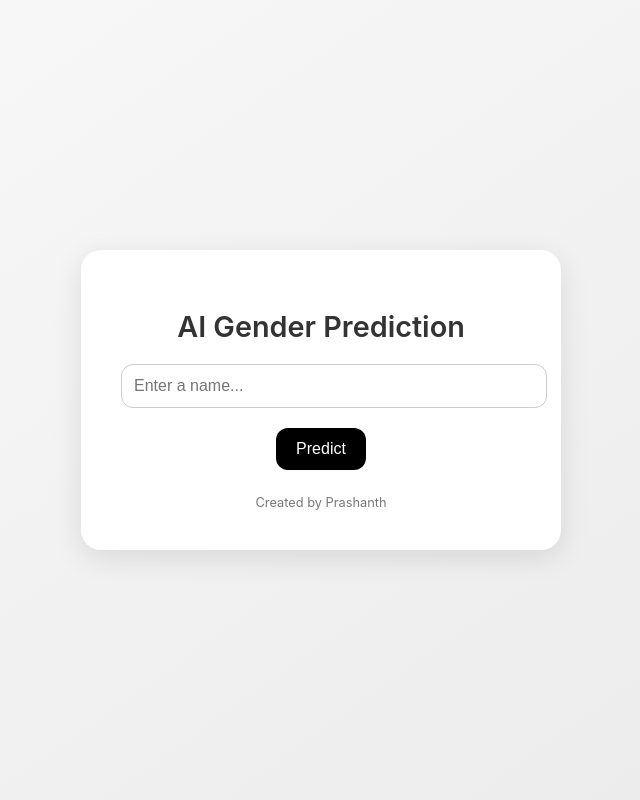
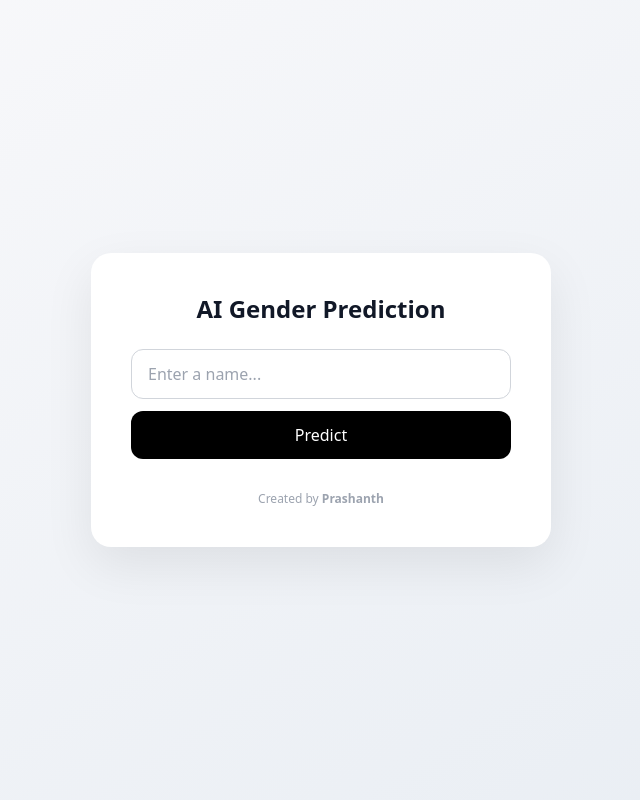
Before and after one commit to BRAINIAC3895/Gender-Prediction-V2, a Python web app: template templates/index.html in a window 1280 px wide. Shown: the whole page, without its empty margins (319-959 px from the left). Run offline with Jinja, Linux system fonts and the light colour scheme; the template is opened without the code that fills it, so the values that code supplies are empty; some libraries are stand-ins or nearby versions.

Commit message:
Update index.html

```diff
--- a/templates/index.html
+++ b/templates/index.html
@@ -1,121 +1,102 @@
 <!DOCTYPE html>
 <html lang="en">
 <head>
-  <meta charset="UTF-8">
+  <meta charset="UTF-8" />
   <title>AI Gender Prediction</title>
+  <script src="https://cdn.tailwindcss.com"></script>
   <style>
-    body {
-      margin: 0;
-      height: 100vh;
-      display: flex;
-      justify-content: center;
-      align-items: center;
-      background: linear-gradient(145deg, #f9f9f9, #eaeaea);
-      font-family: -apple-system, BlinkMacSystemFont, "Segoe UI", Roboto, sans-serif;
-      color: #111;
+    body { background: linear-gradient(to bottom right, #f9f9fb, #e8edf3); }
+    .card {
+      background: #fff; border-radius: 20px; padding: 40px; width: 460px;
+      box-shadow: 0 18px 50px rgba(0,0,0,0.08);
     }
-    .card {
-      background: #fff;
-      border-radius: 20px;
-      box-shadow: 0 8px 30px rgba(0,0,0,0.1);
-      padding: 40px;
-      width: 400px;
-      text-align: center;
+    .spinner {
+      border: 4px solid #e5e7eb; border-top: 4px solid #111827;
+      border-radius: 50%; width: 36px; height: 36px; animation: spin 1s linear infinite;
     }
-    h1 {
-      font-size: 1.8rem;
-      margin-bottom: 20px;
-      font-weight: 600;
-      color: #333;
-    }
-    input {
-      width: 100%;
-      padding: 12px;
-      margin-bottom: 20px;
-      border-radius: 12px;
-      border: 1px solid #ccc;
-      font-size: 1rem;
-    }
-    button {
-      background: black;
-      color: white;
-      padding: 12px 20px;
-      border: none;
-      border-radius: 12px;
-      font-size: 1rem;
-      cursor: pointer;
-      transition: background 0.2s ease;
-    }
-    button:hover {
-      background: #333;
-    }
-    .loader {
-      border: 4px solid #f3f3f3;
-      border-top: 4px solid black;
-      border-radius: 50%;
-      width: 30px;
-      height: 30px;
-      margin: 20px auto;
-      animation: spin 1s linear infinite;
-      display: none;
-    }
-    @keyframes spin {
-      0% { transform: rotate(0deg);}
-      100% { transform: rotate(360deg);}
-    }
-    .result {
-      margin-top: 20px;
-      text-align: left;
-    }
-    .result strong {
-      font-size: 1.2rem;
-      color: black;
-    }
-    footer {
-      margin-top: 25px;
-      font-size: 0.8rem;
-      color: #777;
-    }
+    @keyframes spin { to { transform: rotate(360deg); } }
   </style>
 </head>
-<body>
-  <div class="card">
-    <h1>AI Gender Prediction</h1>
-    <form id="predictForm">
-      <input type="text" name="name" placeholder="Enter a name..." required>
-      <button type="submit">Predict</button>
-    </form>
-    <div class="loader" id="loader"></div>
-    <div id="result" class="result"></div>
-    <footer>Created by Prashanth</footer>
+<body class="min-h-screen flex items-center justify-center">
+  <div class="card text-center">
+    <h1 class="text-2xl font-semibold text-gray-900 mb-6">AI Gender Prediction</h1>
+
+    <div class="space-y-3">
+      <input id="nameInput" type="text" placeholder="Enter a name..."
+        class="w-full px-4 py-3 rounded-xl border border-gray-300 focus:ring-2 focus:ring-black outline-none" />
+      <button id="goBtn"
+        class="w-full py-3 rounded-xl bg-black text-white font-medium hover:opacity-90 transition">
+        Predict
+      </button>
+    </div>
+
+    <!-- Loading -->
+    <div id="loading" class="hidden flex flex-col items-center gap-2 mt-6">
+      <div class="spinner"></div>
+      <div class="text-sm text-gray-500">Analyzing…</div>
+    </div>
+
+    <!-- Result -->
+    <div id="result" class="hidden text-left mt-6">
+      <div class="flex items-center justify-between">
+        <div class="text-gray-700">Gender</div>
+        <div id="gender" class="text-xl font-bold text-gray-900"></div>
+      </div>
+      <div class="flex items-center justify-between mt-2">
+        <div class="text-gray-700">Confidence</div>
+        <div id="confidence" class="text-xl font-bold text-blue-600"></div>
+      </div>
+      <div class="mt-4 text-sm text-gray-600" id="reason"></div>
+    </div>
+
+    <div class="mt-8 text-xs text-gray-400">Created by <span class="font-semibold">Prashanth</span></div>
   </div>
 
   <script>
-    const form = document.getElementById("predictForm");
-    const loader = document.getElementById("loader");
-    const resultDiv = document.getElementById("result");
+    const btn = document.getElementById("goBtn");
+    const input = document.getElementById("nameInput");
+    const loading = document.getElementById("loading");
+    const result = document.getElementById("result");
+    const genderEl = document.getElementById("gender");
+    const confEl = document.getElementById("confidence");
+    const reasonEl = document.getElementById("reason");
 
-    form.addEventListener("submit", async (e) => {
-      e.preventDefault();
-      loader.style.display = "block";
-      resultDiv.innerHTML = "";
+    btn.addEventListener("click", async () => {
+      const name = input.value.trim();
+      if (!name) { input.focus(); return; }
 
-      const formData = new FormData(form);
+      // UI: show spinner, hide old result
+      loading.classList.remove("hidden");
+      result.classList.add("hidden");
 
-      const response = await fetch("/predict", {
-        method: "POST",
-        body: formData
-      });
+      try {
+        const res = await fetch("/predict", {
+          method: "POST",
+          headers: { "Content-Type": "application/json" },
+          body: JSON.stringify({ name })
+        });
+        const data = await res.json();
 
-      const data = await response.json();
-      loader.style.display = "none";
+        genderEl.textContent = data.gender ?? "Unknown";
+        // ensure we show % only once; accept "85" or "85%"
+        const conf = String(data.confidence ?? "0").replace("%","");
+        confEl.textContent = `${conf}%`;
+        reasonEl.textContent = data.reason ?? "";
 
-      resultDiv.innerHTML = `
-        <p><strong>Prediction for ${data.name}:</strong></p>
-        <p><strong>Gender:</strong> ${data.gender}</p>
-        <p><strong>Confidence:</strong> ${data.confidence}</p>
-        <p><strong>Reason:</strong> ${data.reason}</p>
-      `;
+        result.classList.remove("hidden");
+      } catch (err) {
+        genderEl.textContent = "Error";
+        confEl.textContent = "0%";
+        reasonEl.textContent = err.message ?? "Something went wrong.";
+        result.classList.remove("hidden");
+      } finally {
+        loading.classList.add("hidden");
+      }
+    });
+
+    // Enter to submit
+    input.addEventListener("keydown", e => {
+      if (e.key === "Enter") { e.preventDefault(); btn.click(); }
     });
   </script>
 </body>
```
